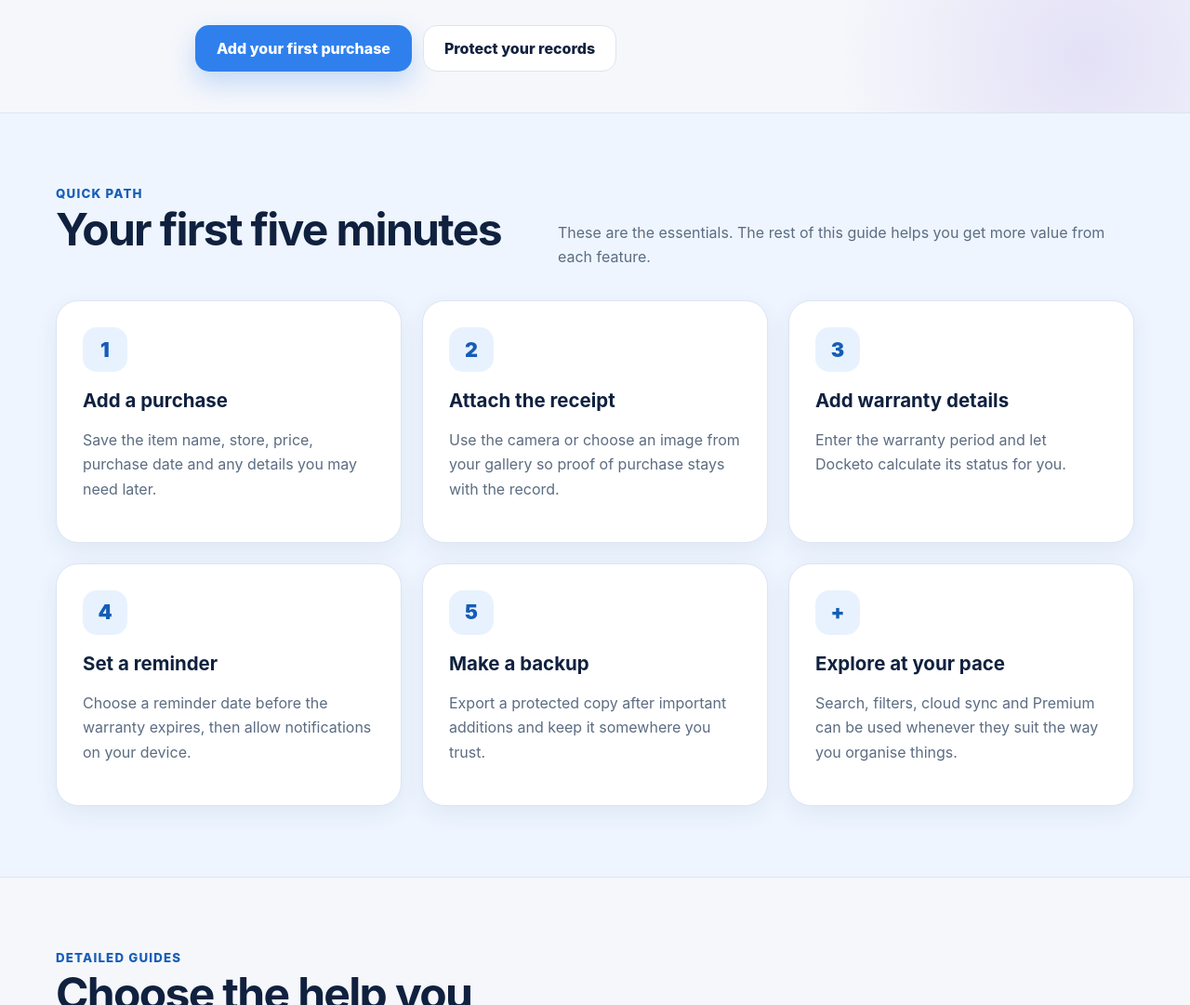
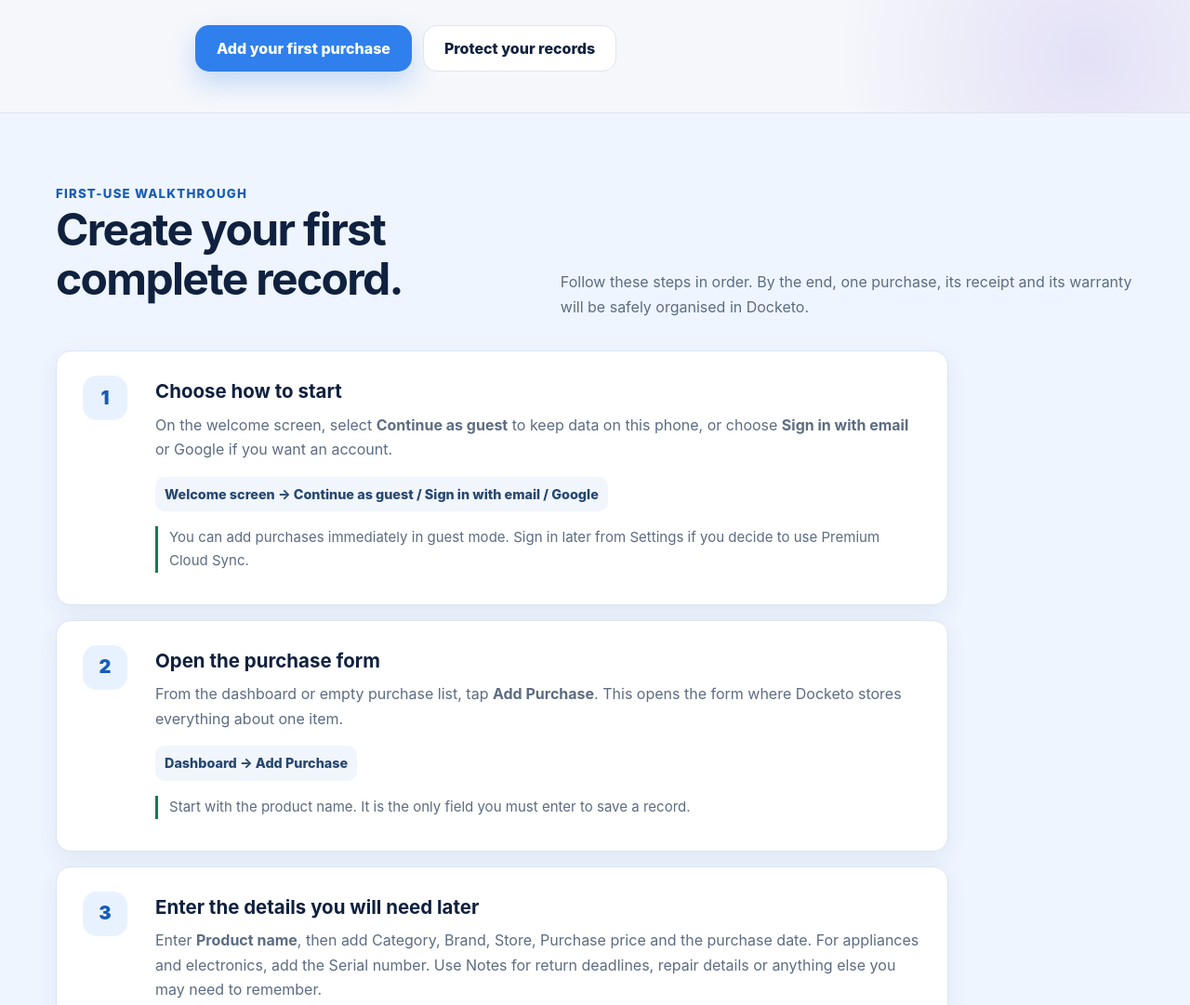
Before and after one commit to Lachlanmah7/Docketo-Website, a plain HTML site: page site/how-to-use.html in a window 1280 px wide. Shown: the part 590-1671 px from the top of the page at 93% size. Drawn offline with Linux system fonts and the light colour scheme.

Commit message:
Make Docketo getting started guide step by step

```diff
--- a/site/how-to-use.html
+++ b/site/how-to-use.html
@@ -37,16 +37,16 @@
     </div>
   </section>
 
-  <section class="section soft">
+  <section class="section soft" id="first-purchase">
     <div class="container">
-      <div class="section-head"><div><div class="eyebrow">Quick path</div><h2>Your first five minutes</h2></div><p>These are the essentials. The rest of this guide helps you get more value from each feature.</p></div>
-      <div class="grid-3">
-        <article class="card"><div class="icon">1</div><h3>Add a purchase</h3><p>Save the item name, store, price, purchase date and any details you may need later.</p></article>
-        <article class="card"><div class="icon">2</div><h3>Attach the receipt</h3><p>Use the camera or choose an image from your gallery so proof of purchase stays with the record.</p></article>
-        <article class="card"><div class="icon">3</div><h3>Add warranty details</h3><p>Enter the warranty period and let Docketo calculate its status for you.</p></article>
-        <article class="card"><div class="icon">4</div><h3>Set a reminder</h3><p>Choose a reminder date before the warranty expires, then allow notifications on your device.</p></article>
-        <article class="card"><div class="icon">5</div><h3>Make a backup</h3><p>Export a protected copy after important additions and keep it somewhere you trust.</p></article>
-        <article class="card"><div class="icon">+</div><h3>Explore at your pace</h3><p>Search, filters, cloud sync and Premium can be used whenever they suit the way you organise things.</p></article>
+      <div class="section-head"><div><div class="eyebrow">First-use walkthrough</div><h2>Create your first complete record.</h2></div><p>Follow these steps in order. By the end, one purchase, its receipt and its warranty will be safely organised in Docketo.</p></div>
+      <div class="howto-steps">
+        <article class="howto-step"><div class="step-number">1</div><div><h3>Choose how to start</h3><p>On the welcome screen, select <strong>Continue as guest</strong> to keep data on this phone, or choose <strong>Sign in with email</strong> or Google if you want an account.</p><p class="tap-path">Welcome screen → Continue as guest / Sign in with email / Google</p><p class="step-result">You can add purchases immediately in guest mode. Sign in later from Settings if you decide to use Premium Cloud Sync.</p></div></article>
+        <article class="howto-step"><div class="step-number">2</div><div><h3>Open the purchase form</h3><p>From the dashboard or empty purchase list, tap <strong>Add Purchase</strong>. This opens the form where Docketo stores everything about one item.</p><p class="tap-path">Dashboard → Add Purchase</p><p class="step-result">Start with the product name. It is the only field you must enter to save a record.</p></div></article>
+        <article class="howto-step"><div class="step-number">3</div><div><h3>Enter the details you will need later</h3><p>Enter <strong>Product name</strong>, then add Category, Brand, Store, Purchase price and the purchase date. For appliances and electronics, add the Serial number. Use Notes for return deadlines, repair details or anything else you may need to remember.</p><p class="tap-path">Add Purchase → Product name → Store / Purchase price → Select purchase date</p><p class="step-result">Use a clear name such as “Sony WH-1000XM5 headphones” so it is easy to find in search.</p></div></article>
+        <article class="howto-step"><div class="step-number">4</div><div><h3>Add warranty and receipt proof</h3><p>Enter the number in <strong>Warranty duration</strong>, choose the Unit (days, months or years), then select <strong>Add receipt or document</strong>. Choose the camera for a new photo or the gallery for an existing image.</p><p class="tap-path">Add Purchase → Warranty duration + Unit → Add receipt or document → Camera / Gallery</p><p class="step-result">You can attach receipt pages, invoices, warranty cards and serial-number photos to the same purchase.</p></div></article>
+        <article class="howto-step"><div class="step-number">5</div><div><h3>Save and check the warranty</h3><p>Tap <strong>Save Purchase</strong>. Open the new item to see its warranty expiry date, days remaining, saved receipt images and notes. Docketo automatically schedules warranty reminders for 30 days before, 7 days before and on the expiry date at 9:00 AM.</p><p class="tap-path">Add Purchase → Save Purchase → Open the new purchase → Warranty reminders</p><p class="step-result">Allow Docketo notifications on your phone. In the purchase details, use <strong>Send test notification</strong> to confirm they are working.</p></div></article>
+        <article class="howto-step"><div class="step-number">6</div><div><h3>Make your first backup</h3><p>Open Settings, then find <strong>Backup and restore</strong>. Tap <strong>Export local backup</strong>, choose password protection, create a password and save the backup file somewhere you can access again.</p><p class="tap-path">Settings → Backup and restore → Export local backup → Protect this backup? → Save Docketo backup</p><p class="step-result">The backup includes purchases and receipt images. Keep the password separately—Docketo cannot recover it for you.</p></div></article>
       </div>
     </div>
   </section>
@@ -65,7 +65,7 @@
     </div>
   </section>
 
-  <section id="first-purchase" class="section"><div class="container grid-2">
+  <section class="section"><div class="container grid-2">
     <div><div class="eyebrow">1. Add and manage purchases</div><h2>Keep the details you normally lose.</h2><p>From the main purchase list, choose the option to add a purchase. Give the item a clear name, then add as much detail as is useful: brand, store, category, price, purchase date, serial number and notes.</p><p>Open any saved item later to edit it, view its receipt images, or remove it if you no longer need the record.</p></div>
     <div class="card"><h3>Helpful habits</h3><ul class="checklist"><li>Add an item as soon as you buy it</li><li>Use a name you will recognise in search</li><li>Save serial numbers for electronics and appliances</li><li>Use notes for return conditions or repair details</li><li>Use search and warranty filters when your list grows</li></ul></div>
   </div></section>
@@ -76,7 +76,7 @@
   </div></section>
 
   <section class="section"><div class="container grid-2">
-    <div><div class="eyebrow">3. Track warranties and reminders</div><h2>Know what is covered before it is too late.</h2><p>Set the warranty length while creating or editing a purchase. Docketo shows whether it is active, approaching expiry or expired. Use the warranty filters to see what needs attention.</p><p>Set a local reminder for an important warranty. If you do not receive it, check that notifications are allowed for Docketo in your phone’s settings.</p></div>
+    <div><div class="eyebrow">3. Track warranties and reminders</div><h2>Know what is covered before it is too late.</h2><p>Set the warranty length while creating or editing a purchase. Docketo shows whether it is active, approaching expiry or expired. Use the warranty filters to see what needs attention.</p><p>After you save a warranty, Docketo schedules local reminders automatically. If you do not receive them, check that notifications are allowed for Docketo in your phone’s settings.</p></div>
     <div class="card"><h3>Before a warranty expires</h3><ul class="checklist"><li>Open the purchase and review its receipt and notes</li><li>Check the product’s condition</li><li>Contact the retailer or manufacturer while the warranty is active</li><li>Keep any repair correspondence in your notes</li></ul></div>
   </div></section>
 
--- a/site/styles.css
+++ b/site/styles.css
@@ -138,6 +138,12 @@
 .timeline{border-left:3px solid var(--border);padding-left:24px}
 .timeline-item{position:relative;margin:0 0 28px}
 .timeline-item:before{content:"";position:absolute;left:-32px;top:5px;width:14px;height:14px;border-radius:50%;background:var(--primary)}
+.howto-steps{display:grid;gap:16px;max-width:960px}
+.howto-step{display:grid;grid-template-columns:58px minmax(0,1fr);gap:20px;padding:26px 28px;background:var(--surface);border:1px solid var(--border);border-radius:var(--radius-sm);box-shadow:var(--shadow-soft)}
+.howto-step h3{margin-top:4px}.howto-step p{color:var(--muted);margin:8px 0}
+.step-number{width:48px;height:48px;display:grid;place-items:center;border-radius:15px;background:#e8f2ff;color:var(--primary-dark);font-size:1.25rem;font-weight:900}
+.tap-path{display:inline-block;padding:7px 10px;border-radius:10px;background:#f1f6fd;color:#27476f!important;font-weight:760;font-size:.9rem}
+.step-result{border-left:3px solid var(--success);padding-left:12px;font-size:.94rem}
 @media(max-width:920px){
   .hero-grid,.grid-4{grid-template-columns:1fr 1fr}
   .grid-3{grid-template-columns:1fr 1fr}
@@ -152,6 +158,7 @@
   .links{width:100%;gap:5px 14px;justify-content:flex-start}
   .links a{font-size:.86rem}
   .mobile-note{display:block;color:var(--muted);font-size:.82rem}
+  .howto-step{grid-template-columns:1fr;padding:22px}
 }
 
 
```
